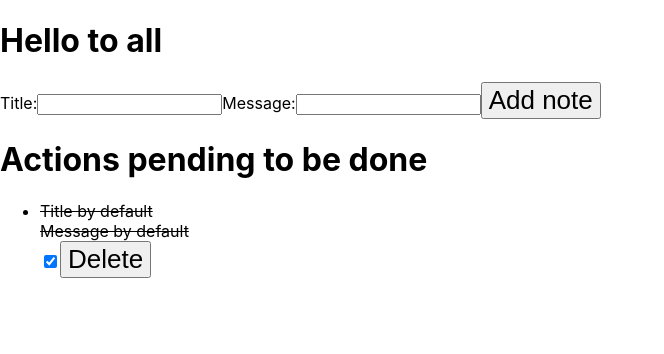
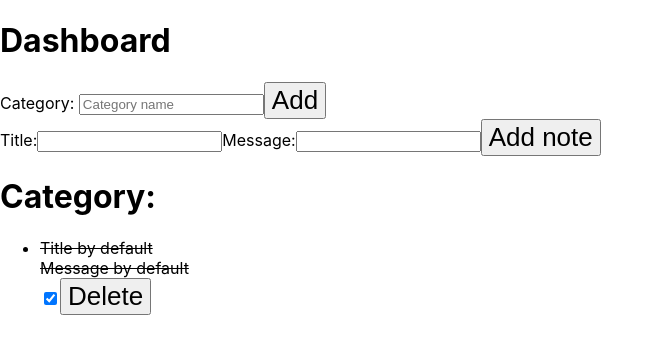
Before and after one commit to JMauricioGR/To-Do-Frontend, a React (Vite) app: page / in a window 1280 px wide. Shown: the top 354 px of the page, without its empty margins (0-664 px from the left). Built offline with nearby package versions, Linux system fonts and the light colour scheme.

Commit message:
Frontend ToDoApp --- Category component created with reload self data when add category

```diff
--- a/src/App.jsx
+++ b/src/App.jsx
@@ -1,17 +1,25 @@
+import { useState } from 'react'
 import './App.css'
+import Category from './components/Category'
 import Form from './components/Form'
 import ListOfToDo from './components/ListOfToDo'
 import StoreProvider from './components/StoreProvider'
 
 
 function App() {
+  const [catToDo, setCatToDo] = useState('')
 
+  const addCategory = (category) =>{
+    console.log(category);
+    setCatToDo(category)
+  }
 
   return (
     <StoreProvider>
-      <h1>Hello to all</h1>
+      <h1>Dashboard</h1>
+      <Category onAdd={addCategory}/>
       <Form />
-      <ListOfToDo />
+      <ListOfToDo categoryOfToDo={catToDo}/>
     </StoreProvider>
   )
 }
--- /dev/null
+++ b/src/components/Category.jsx
@@ -0,0 +1,34 @@
+import React, { useState } from 'react'
+import { Store } from './StoreProvider'
+import ListOfToDo from './ListOfToDo'
+
+const Category = ({ onAdd }) => {
+
+  const [category, setCategory] = useState('')
+
+  const addCategory =(e) => {
+    e.preventDefault()
+
+    if (!category){
+      alert('Please add a category name')
+      return
+    }
+
+    //
+    onAdd({ category })
+      setCategory('')
+
+  }
+
+
+  return (
+    <div>
+      <label>Category: </label>
+      <input type="text" placeholder='Category name' value={category} onChange={(e) => setCategory(e.target.value)}></input>
+      <button onClick={addCategory}>Add</button>
+
+    </div>
+  )
+}
+
+export default Category
--- a/src/components/ListOfToDo.jsx
+++ b/src/components/ListOfToDo.jsx
@@ -1,7 +1,7 @@
 import React, { useContext } from 'react'
 import { Store } from './StoreProvider'
 
-const ListOfToDo = () => {
+const ListOfToDo = ({ categoryOfToDo }) => {
 
   const {state, dispatch} = useContext(Store)
 
@@ -24,7 +24,7 @@ const ListOfToDo = () => {
 
   return (
     <div>
-      <h1>Actions pending to be done</h1>
+      <h1>Category: {categoryOfToDo}</h1>
       <ul>
         {state.listOfNotes.map(note => {
           return <li style={note.done?{textDecoration: 'line-through'}:{}} key={note.id}>
--- a/src/components/StoreProvider.jsx
+++ b/src/components/StoreProvider.jsx
@@ -6,14 +6,16 @@ const initialState = {
     id: ``,
     title: ``,
     message: ``,
-    done: false
+    done: false,
+    category:``
   },
   listOfNotes: [
     {
       id: `0`,
       title: `Title by default`,
       message: `Message by default`,
-      done: true
+      done: true,
+      category: `Category by default`
     }
   ]
 }
```
